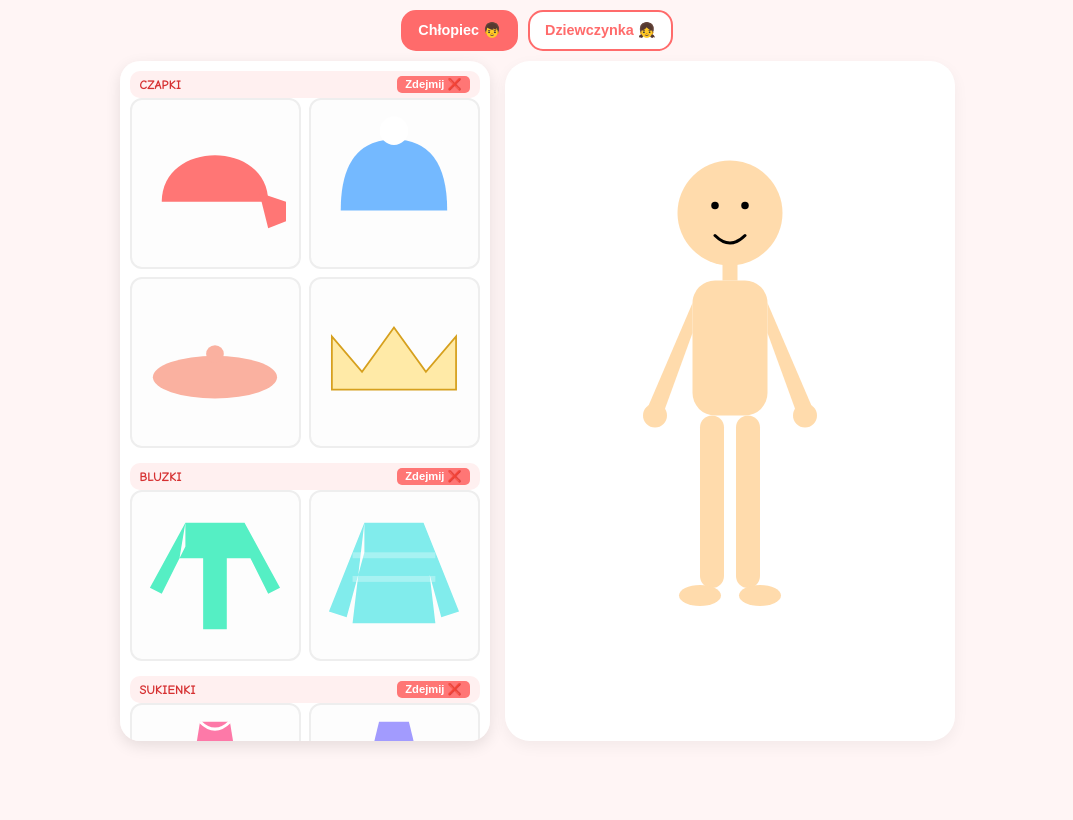
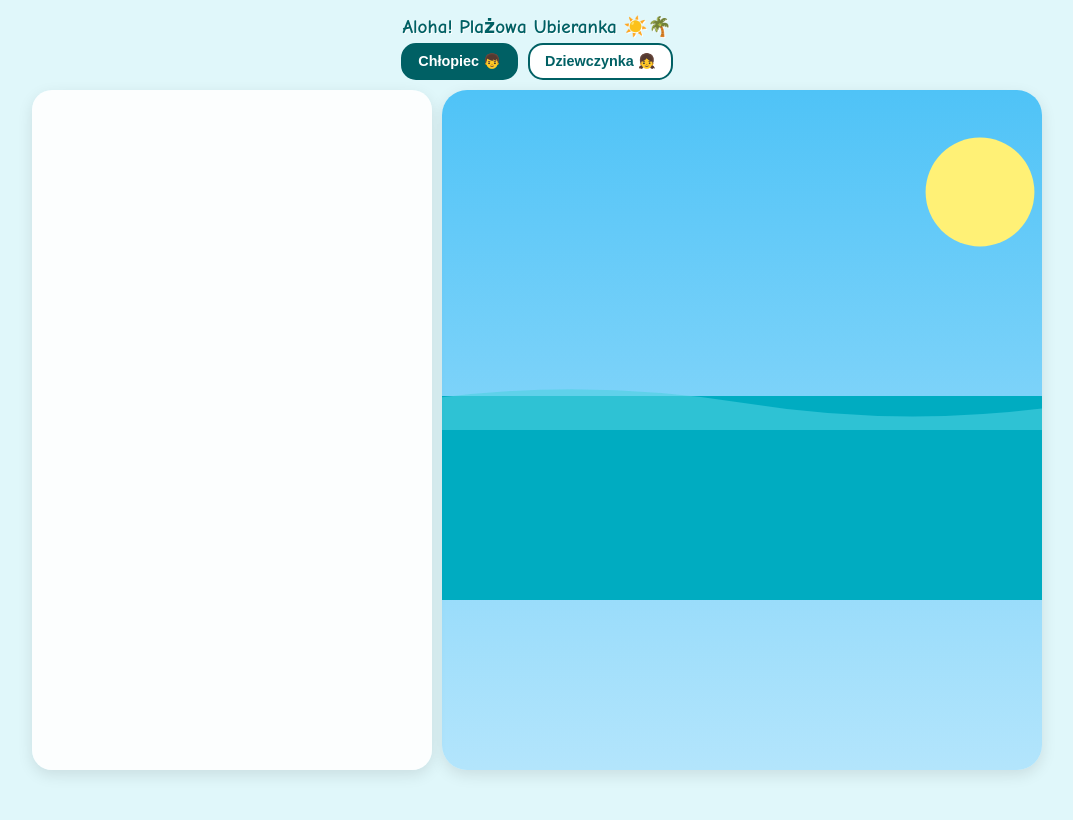
Before and after one commit to twoznia/matematyczne-jajka, a plain HTML site: page ciuchy/index.html in a window 1280 px wide. Shown: the whole page, without its empty margins (103-1176 px from the left). Drawn offline with Linux system fonts and the light colour scheme.

Commit message:
Update index.html

```diff
--- a/ciuchy/index.html
+++ b/ciuchy/index.html
@@ -3,13 +3,14 @@
 <head>
     <meta charset="UTF-8">
     <meta name="viewport" content="width=device-width, initial-scale=1.0, maximum-scale=1.0, user-select=none">
-    <title>Szafa Malucha 2.0</title>
+    <title>Plażowa Ubieranka 3.0</title>
     <style>
         :root {
-            --bg-color: #fff5f5;
+            --bg-color: #e0f7fa; /* Błękitne niebo */
             --accent: #ff6b6b;
             --boy-skin: #ffdbac;
             --girl-skin: #f1c27d;
+            --hair-color: #614126; /* Brązowe włosy */
         }
 
         body {
@@ -20,26 +21,28 @@
             height: 100vh; overflow: hidden;
         }
 
-        .ui-panel { display: flex; gap: 10px; margin-bottom: 10px; }
+        h1 { color: #006064; margin: 5px 0; font-size: 1.2rem; text-shadow: 1px 1px white; }
+
+        .ui-panel { display: flex; gap: 10px; margin-bottom: 10px; z-index: 10; }
 
         button {
-            padding: 10px 15px; font-size: 0.9rem; cursor: pointer;
-            border-radius: 15px; border: 2px solid var(--accent);
-            background: white; color: var(--accent); font-weight: bold;
+            padding: 8px 15px; font-size: 0.9rem; cursor: pointer;
+            border-radius: 15px; border: 2px solid #006064;
+            background: white; color: #006064; font-weight: bold;
         }
-        button.active { background: var(--accent); color: white; }
+        button.active { background: #006064; color: white; }
 
         .game-area {
             display: flex; width: 100%; height: calc(100vh - 120px);
-            gap: 15px; justify-content: center; max-width: 1100px;
+            gap: 10px; justify-content: center; max-width: 1200px;
         }
 
-        /* SZAFA - 2 KOLUMNY */
+        /* SZAFA - 2 KOLUMNY, WIĘCEJ RZĘDÓW */
         .wardrobe {
-            flex: 1.2; max-width: 350px; background: white;
+            flex: 1.2; max-width: 380px; background: rgba(255, 255, 255, 0.9);
             border-radius: 20px; padding: 10px;
             box-shadow: 0 5px 15px rgba(0,0,0,0.1);
-            overflow-y: auto;
+            overflow-y: auto; z-index: 5;
         }
 
         .category-group {
@@ -54,11 +57,11 @@
             display: flex;
             justify-content: space-between;
             align-items: center;
-            background: #fff0f0;
+            background: #e0f2f1;
             padding: 5px 10px;
             border-radius: 10px;
             font-size: 0.8rem;
-            color: #d63031;
+            color: #004d40;
             font-weight: bold;
         }
 
@@ -76,7 +79,7 @@
         .clothing-item {
             aspect-ratio: 1/1;
             background: #fdfdfd;
-            border: 2px solid #eee;
+            border: 2px solid #b2dfdb;
             border-radius: 12px;
             cursor: pointer;
             display: flex;
@@ -89,20 +92,33 @@
         .clothing-item:hover { border-color: var(--accent); background: #fffafa; }
         .clothing-item svg { width: 85%; height: 85%; }
 
-        /* POSTAĆ */
+        /* POSTAĆ Z TŁEM PLAŻY */
         .doll-container {
-            flex: 1.5; position: relative; background: white;
-            border-radius: 25px; box-shadow: 0 5px 15px rgba(0,0,0,0.05);
-            max-width: 450px; display: flex; justify-content: center;
+            flex: 1.8; position: relative;
+            border-radius: 25px; box-shadow: 0 5px 15px rgba(0,0,0,0.1);
+            max-width: 600px; display: flex; justify-content: center;
+            overflow: hidden;
         }
 
-        #character-svg { height: 95%; width: auto; margin-top: 2%; }
+        /* RYSUNEK PLAŻY SVG */
+        .beach-bg {
+            position: absolute; width: 100%; height: 100%;
+            top: 0; left: 0; z-index: 0;
+        }
+
+        #character-svg { height: 95%; width: auto; margin-top: 2%; z-index: 1; position: relative; }
+
+        /* Style postaci */
         .skin { fill: var(--boy-skin); transition: fill 0.3s; }
-        #hair-girl { display: none; fill: #4b2c20; }
+        #hair-girl { display: none; fill: var(--hair-color); }
+        .hair { fill: var(--hair-color); }
+
         .dressed-item { pointer-events: none; }
     </style>
 </head>
 <body>
+
+    <h1>Aloha! Plażowa Ubieranka ☀️🌴</h1>
 
     <div class="ui-panel">
         <button id="btn-boy" class="active" onclick="setGender('boy')">Chłopiec 👦</button>
@@ -114,111 +130,14 @@
             </div>
 
         <div class="doll-container">
-            <svg id="character-svg" viewBox="0 0 300 400">
-                <path id="hair-girl" d="M110 70 Q110 150 100 220 M190 70 Q190 150 200 220 Q150 30 110 70" stroke-width="45" stroke-linecap="round"/>
-
-                <g id="body-base">
-                    <circle class="skin" cx="150" cy="80" r="35"/>
-                    <rect class="skin" x="145" y="110" width="10" height="15"/>
-                    <rect class="skin" x="125" y="125" width="50" height="90" rx="15"/>
-                    <path class="skin" d="M125 140 L95 210 Q95 215 100 215 L105 215 L125 160" />
-                    <path class="skin" d="M175 140 L205 210 Q205 215 200 215 L195 215 L175 160" />
-                    <circle class="skin" cx="100" cy="215" r="8"/>
-                    <circle class="skin" cx="200" cy="215" r="8"/>
-                    <rect class="skin" x="130" y="215" width="16" height="115" rx="8"/>
-                    <rect class="skin" x="154" y="215" width="16" height="115" rx="8"/>
-                    <ellipse class="skin" cx="130" cy="335" rx="14" ry="7"/>
-                    <ellipse class="skin" cx="170" cy="335" rx="14" ry="7"/>
-                </g>
-
-                <g id="slot-full" class="dressed-item"></g>
-                <g id="slot-legs" class="dressed-item"></g>
-                <g id="slot-torso" class="dressed-item"></g>
-                <g id="slot-head" class="dressed-item"></g>
-                <g id="slot-feet" class="dressed-item"></g>
-
-                <circle cx="140" cy="75" r="2.5" fill="black"/>
-                <circle cx="160" cy="75" r="2.5" fill="black"/>
-                <path d="M140 95 Q150 105 160 95" fill="none" stroke="black" stroke-width="2" stroke-linecap="round"/>
-            </svg>
-        </div>
-    </div>
-
-    <script>
-        const categories = {
-            head: { label: "CZAPKI", vb: "110 30 80 60" },
-            torso: { label: "BLUZKI", vb: "90 120 120 100" },
-            full: { label: "SUKIENKI", vb: "90 120 120 190" },
-            legs: { label: "SPODNIE", vb: "110 210 80 110" },
-            feet: { label: "BUTY", vb: "110 310 80 50" }
-        };
-
-        const library = [
-            { type: 'head', color: '#ff7675', svg: '<path d="M120 70 C120 35, 180 35, 180 70 Z" fill="TARGET"/><path d="M175 65 L205 75 L180 85 Z" fill="TARGET"/>' },
-            { type: 'head', color: '#74b9ff', svg: '<path d="M120 75 Q120 35 150 35 Q180 35 180 75 Z" fill="TARGET"/><circle cx="150" cy="30" r="8" fill="white"/>' },
-            { type: 'head', color: '#fab1a0', svg: '<ellipse cx="150" cy="68" rx="35" ry="12" fill="TARGET"/><circle cx="150" cy="55" r="5" fill="TARGET"/>' },
-            { type: 'head', color: '#ffeaa7', svg: '<path d="M115 75 L115 45 L132 65 L150 40 L168 65 L185 45 L185 75 Z" fill="TARGET" stroke="#d6a01e"/>' },
-
-            { type: 'torso', color: '#55efc4', svg: '<path d="M125 125 H175 L180 155 L160 155 L160 215 H140 L140 155 L120 155 Z M125 125 L95 180 L105 185 L125 145 Z M175 125 L205 180 L195 185 L175 145 Z" fill="TARGET"/>' },
-            { type: 'torso', color: '#81ecec', svg: '<path d="M125 125 H175 L185 210 H115 Z M125 125 L95 200 L110 205 L125 150 Z M175 125 L205 200 L190 205 L175 150 Z" fill="TARGET"/><rect x="115" y="150" width="70" height="5" fill="white" opacity="0.3"/><rect x="115" y="170" width="70" height="5" fill="white" opacity="0.3"/>' },
-
-            { type: 'full', color: '#fd79a8', svg: '<path d="M130 125 H170 L200 310 H100 Z" fill="TARGET"/><path d="M130 125 Q150 145 170 125" fill="none" stroke="white" stroke-width="4"/>' },
-            { type: 'full', color: '#a29bfe', svg: '<path d="M130 125 H170 L210 290 Q150 315 90 290 Z" fill="TARGET"/><circle cx="150" cy="200" r="20" fill="white" opacity="0.2"/>' },
-
-            { type: 'legs', color: '#0984e3', svg: '<path d="M125 210 H175 L182 320 H155 L150 260 L145 320 H118 Z" fill="TARGET"/>' },
-            { type: 'legs', color: '#636e72', svg: '<path d="M125 210 H175 L180 280 H120 Z" fill="TARGET"/>' },
-            { type: 'legs', color: '#e17055', svg: '<path d="M125 210 H175 L182 320 H155 L150 260 L145 320 H118 Z" fill="TARGET"/><rect x="135" y="270" width="10" height="20" fill="black" opacity="0.1"/><rect x="155" y="270" width="10" height="20" fill="black" opacity="0.1"/>' },
-
-            { type: 'feet', color: '#2d3436', svg: '<rect x="115" y="330" width="30" height="15" rx="5" fill="TARGET"/><rect x="155" y="330" width="30" height="15" rx="5" fill="TARGET"/>' },
-            { type: 'feet', color: '#d63031', svg: '<path d="M115 330 H145 V345 H115 Z M155 330 H185 V345 H155 Z" fill="TARGET" stroke="white" stroke-width="1"/>' }
-        ];
-
-        function init() {
-            const wardrobe = document.getElementById('wardrobe-content');
-
-            for (const [key, cat] of Object.entries(categories)) {
-                const header = document.createElement('div');
-                header.className = 'category-header';
-                header.innerHTML = `<span>${cat.label}</span><button class="btn-remove" onclick="removeCloth('${key}')">Zdejmij ❌</button>`;
-                wardrobe.appendChild(header);
-
-                const group = document.createElement('div');
-                group.className = 'category-group';
-
-                library.filter(i => i.type === key).forEach(item => {
-                    const box = document.createElement('div');
-                    box.className = 'clothing-item';
-                    const finalSvg = item.svg.replace(/TARGET/g, item.color);
-                    box.innerHTML = `<svg viewBox="${cat.vb}">${finalSvg}</svg>`;
-                    box.onclick = () => dress(key, finalSvg);
-                    group.appendChild(box);
-                });
-                wardrobe.appendChild(group);
-            }
-        }
-
-        function dress(type, svg) {
-            if (type === 'full') {
-                removeCloth('torso');
-                removeCloth('legs');
-            } else if (type === 'torso' || type === 'legs') {
-                removeCloth('full');
-            }
-            document.getElementById('slot-' + type).innerHTML = svg;
-        }
-
-        function removeCloth(type) {
-            document.getElementById('slot-' + type).innerHTML = '';
-        }
-
-        function setGender(g) {
-            document.getElementById('btn-boy').className = g === 'boy' ? 'active' : '';
-            document.getElementById('btn-girl').className = g === 'girl' ? 'active' : '';
-            document.querySelectorAll('.skin').forEach(el => el.style.fill = g === 'boy' ? 'var(--boy-skin)' : 'var(--girl-skin)');
-            document.getElementById('hair-girl').style.display = g === 'girl' ? 'block' : 'none';
-        }
-
-        init();
-    </script>
-</body>
-</html>
+            <svg class="beach-bg" viewBox="0 0 100 100" preserveAspectRatio="xMidYMid slice">
+                <defs>
+                    <linearGradient id="skyGrad" x1="0" y1="0" x2="0" y2="1">
+                        <stop offset="0%" stop-color="#4fc3f7"/>
+                        <stop offset="100%" stop-color="#b3e5fc"/>
+                    </linearGradient>
+                </defs>
+                <rect width="100" height="100" fill="url(#skyGrad)"/>
+                <circle cx="85" cy="15" r="8" fill="#fff176"/>
+                <rect y="45" width="100" height="30" fill="#00acc1"/>
+                <path d="M0 46 Q25 42 50 46 Q75 50 100 46 V50 H0 Z" fill="#4dd0e1" opacity="0.6"/>
```
